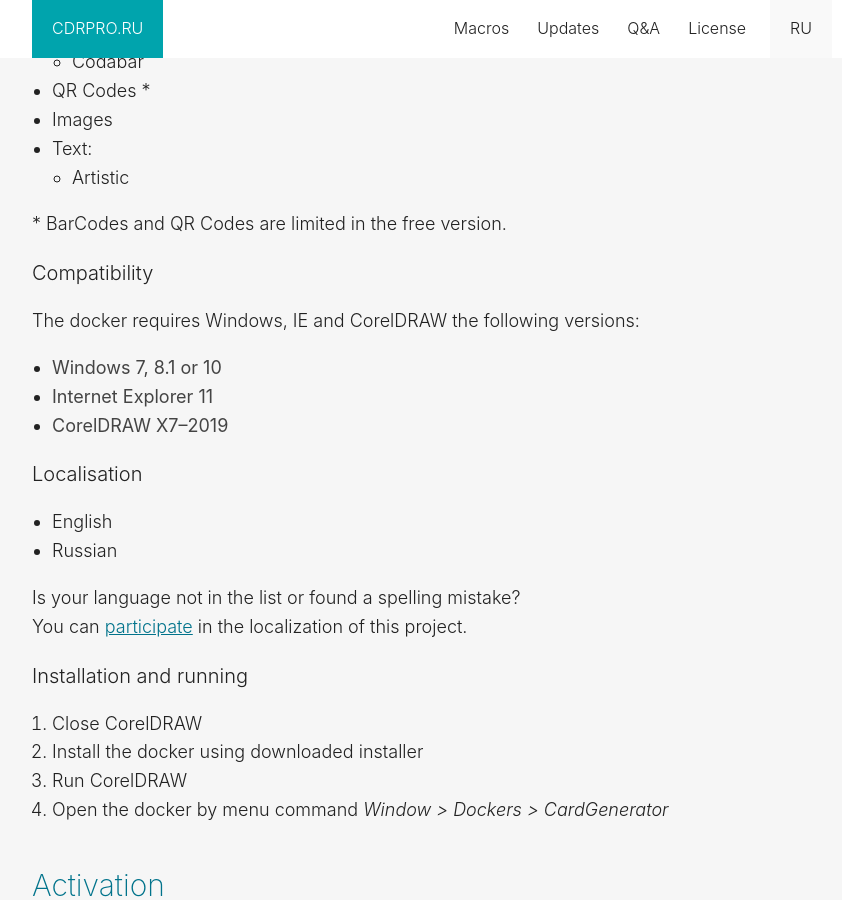
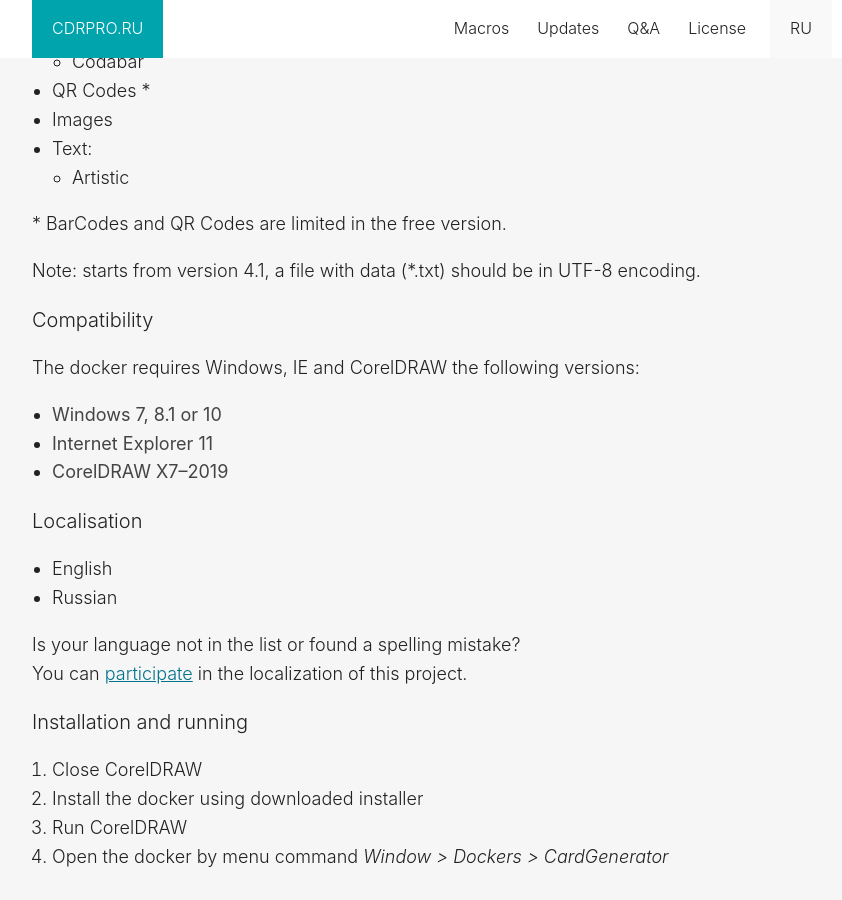
Before and after one commit to cdrpro/cdrpro.github.io, a Jekyll site: the page built from _macros/en/cardgenerator.md, in a window 1280 px wide and 900 px high, scrolled down 1056 px. Shown: the whole window, without its empty margins (208-1050 px from the left). Built offline with Jekyll 4.4.1, drawn with Linux system fonts in a browser that asks for light colours.

Commit message:
Updated CardGenerator descriptions

```diff
--- a/_macros/en/cardgenerator.md
+++ b/_macros/en/cardgenerator.md
@@ -33,6 +33,8 @@
   * Artistic
 
 \* BarCodes and QR Codes are limited in the free version.
+
+Note: starts from version 4.1, a file with data (\*.txt) should be in UTF-8 encoding.
 
 ### Compatibility
 
```
Also changed, not shown: _macros/ru/cardgenerator.md (+2 -0 lines).
